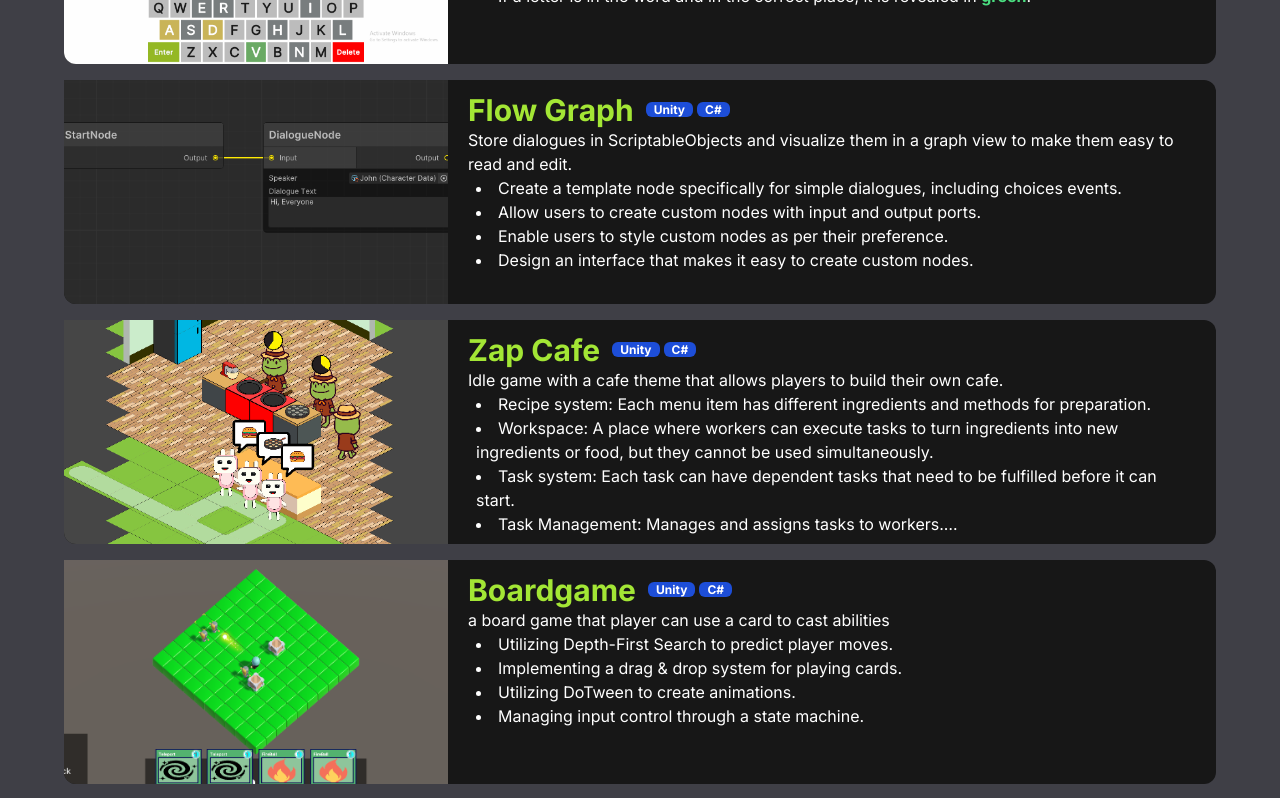
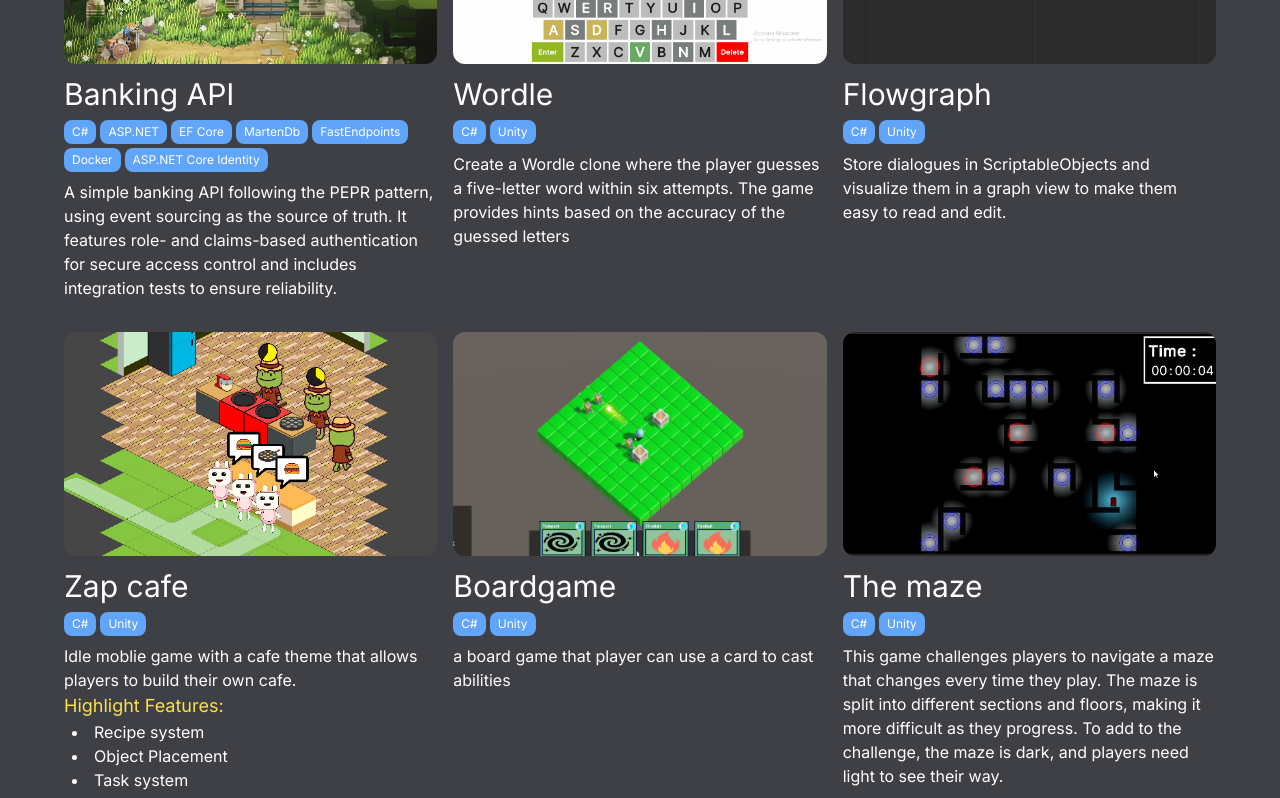
Before and after one commit to basdidon/my-portfolio-v3, a Next.js app: page / in a window 1280 px wide. Shown: the part 1100-1898 px from the top of the page. Built offline with nearby package versions, Linux system fonts and the light colour scheme.

Commit message:
re-design project's item

```diff
--- a/src/app/page.tsx
+++ b/src/app/page.tsx
@@ -16,6 +16,14 @@ import AsepriteIcon from "@/assets/aseprite_icon.png";
 import IllustratorIcon from "@/assets/adobe_Illustrator_icon.png";
 
 import Profile from "@/app/profile.jpg";
+import ProjectItemCard from "@/components/ProjectItemCard";
+
+import FlowgraphThumbnail from "../assets/thumbnails/flowgraph_thumbnail.png";
+import ZapcafeThumbnail from "../assets/thumbnails/zapcafe_thumbnail.png";
+import BoardgameThumbnail from "../assets/thumbnails/boardgame_thumbnail.png";
+import TheMazeThumbnail from "../assets/thumbnails/themaze_thumbnail.png";
+import WordleThumbnail from "../app/projects/wordle/(screenshots)/wordle-screenshot-6.png";
+import SlotMachineThumbnail from "../assets/thumbnails/slot-machine-thumbnail.png";
 
 const Home = () => {
     const githubUrl = "https://github.com/basdidon";
@@ -133,8 +141,105 @@ const Home = () => {
                         </div>
                     </div>
                 </Section>
+                {/*
                 <Section id="projects" title="Projects">
                     <ProjectsSection />
+                </Section>
+                */}
+                <Section id="projects" title="Projects">
+                    <div className="grid grid-cols-1 gap-y-8 xl:grid-cols-3 xl:gap-x-4">
+                        <ProjectItemCard
+                            title="Banking API"
+                            href="https://github.com/basdidon/EventSourcing"
+                            using={[
+                                { name: "C#" },
+                                { name: "ASP.NET" },
+                                { name: "EF Core" },
+                                { name: "MartenDb" },
+                                { name: "FastEndpoints", href: "https://fast-endpoints.com/" },
+                                { name: "Docker" },
+                                { name: "ASP.NET Core Identity" },
+                            ]}
+                        >
+                            <p>
+                                A simple banking API following the PEPR pattern, using event
+                                sourcing as the source of truth. It features role- and claims-based
+                                authentication for secure access control and includes integration
+                                tests to ensure reliability.
+                            </p>
+                        </ProjectItemCard>
+                        <ProjectItemCard
+                            href="projects/wordle"
+                            title="Wordle"
+                            using={[{ name: "C#" }, { name: "Unity" }]}
+                            thumbnail={WordleThumbnail}
+                        >
+                            <p>
+                                Create a Wordle clone where the player guesses a five-letter word
+                                within six attempts. The game provides hints based on the accuracy
+                                of the guessed letters
+                            </p>
+                        </ProjectItemCard>
+                        <ProjectItemCard
+                            href="projects/flowgraph"
+                            title="Flowgraph"
+                            using={[{ name: "C#" }, { name: "Unity" }]}
+                            thumbnail={FlowgraphThumbnail}
+                        >
+                            <p>
+                                Store dialogues in ScriptableObjects and visualize them in a graph
+                                view to make them easy to read and edit.
+                            </p>
+                        </ProjectItemCard>
+                        <ProjectItemCard
+                            href="projects/zapcafe"
+                            title="Zap cafe"
+                            using={[{ name: "C#" }, { name: "Unity" }]}
+                            thumbnail={ZapcafeThumbnail}
+                        >
+                            <p>
+                                Idle moblie game with a cafe theme that allows players to build
+                                their own cafe.
+                            </p>
+                            <p className="text-lg text-yellow-300">Highlight Features:</p>
+                            <ul className="list-disc list-inside px-2">
+                                <li>Recipe system</li>
+                                <li>Object Placement</li>
+                                <li>Task system</li>
+                            </ul>
+                        </ProjectItemCard>
+                        <ProjectItemCard
+                            href="projects/boardgame"
+                            title="Boardgame"
+                            using={[{ name: "C#" }, { name: "Unity" }]}
+                            thumbnail={BoardgameThumbnail}
+                        >
+                            <p>a board game that player can use a card to cast abilities</p>
+                        </ProjectItemCard>
+                        <ProjectItemCard
+                            href="projects/themaze"
+                            title="The maze"
+                            using={[{ name: "C#" }, { name: "Unity" }]}
+                            thumbnail={TheMazeThumbnail}
+                        >
+                            This game challenges players to navigate a maze that changes every time
+                            they play. The maze is split into different sections and floors, making
+                            it more difficult as they progress. To add to the challenge, the maze is
+                            dark, and players need light to see their way.
+                        </ProjectItemCard>
+                        <ProjectItemCard
+                            href="projects/slotmachine"
+                            title="Slotmachine"
+                            using={[{ name: "C#" }, { name: "Unity" }]}
+                            thumbnail={SlotMachineThumbnail}
+                        >
+                            <p>
+                                In this exciting slot machine game, players can test their luck and
+                                skill in a classic casino-style experience. The gameplay is simple
+                                and engaging
+                            </p>
+                        </ProjectItemCard>
+                    </div>
                 </Section>
             </div>
         </>
--- /dev/null
+++ b/src/components/ProjectItemCard.tsx
@@ -0,0 +1,59 @@
+import Link from "next/link";
+import zelda_thumbnail from "../assets/thumbnails/zelda.jpg";
+import Image from "next/image";
+import { StaticImport } from "next/dist/shared/lib/get-img-props";
+import { Url } from "next/dist/shared/lib/router/router";
+
+interface Tag {
+    name: string;
+    href?: Url;
+}
+
+interface ProjectItemProps {
+    title: string;
+    href: string;
+    thumbnail?: string | StaticImport;
+    using?: Tag[];
+    children?: React.ReactNode;
+}
+
+const bulletClassname = "text-xs bg-blue-400 w-min h-min px-2 py-1 rounded-lg";
+
+const ProjectItemCard = ({ title, href, thumbnail, using, children }: ProjectItemProps) => {
+    return (
+        <>
+            <div>
+                <Image
+                    className="col-span-3 h-48 sm:h-56 rounded-xl  object-cover"
+                    src={thumbnail ?? zelda_thumbnail}
+                    alt=""
+                />
+                <Link href={href}>
+                    <h3 className="text-3xl mt-3">{title}</h3>
+                </Link>
+                {/* TAGS */}
+                <div className="flex flex-wrap my-2 gap-x-1 gap-y-1 whitespace-nowrap">
+                    {using?.map((item, idx) =>
+                        item.href ? (
+                            <Link
+                                key={idx}
+                                href={item.href}
+                                target="_blank"
+                                className={bulletClassname}
+                            >
+                                {item.name}
+                            </Link>
+                        ) : (
+                            <a key={idx} className={bulletClassname}>
+                                {item.name}
+                            </a>
+                        )
+                    )}
+                </div>
+                {/* Description */}
+                {children}
+            </div>
+        </>
+    );
+};
+export default ProjectItemCard;
--- a/src/components/Screenshots.tsx
+++ b/src/components/Screenshots.tsx
@@ -1,6 +1,3 @@
-import { promises as fs } from "fs";
-import { readdir } from "fs/promises";
-import path from "path";
 import React, { useEffect } from "react";
 import Image, { StaticImageData } from "next/image";
 
```
Also changed, not shown: src/components/sections/ProjectsSection.tsx (+3 -4 lines).
